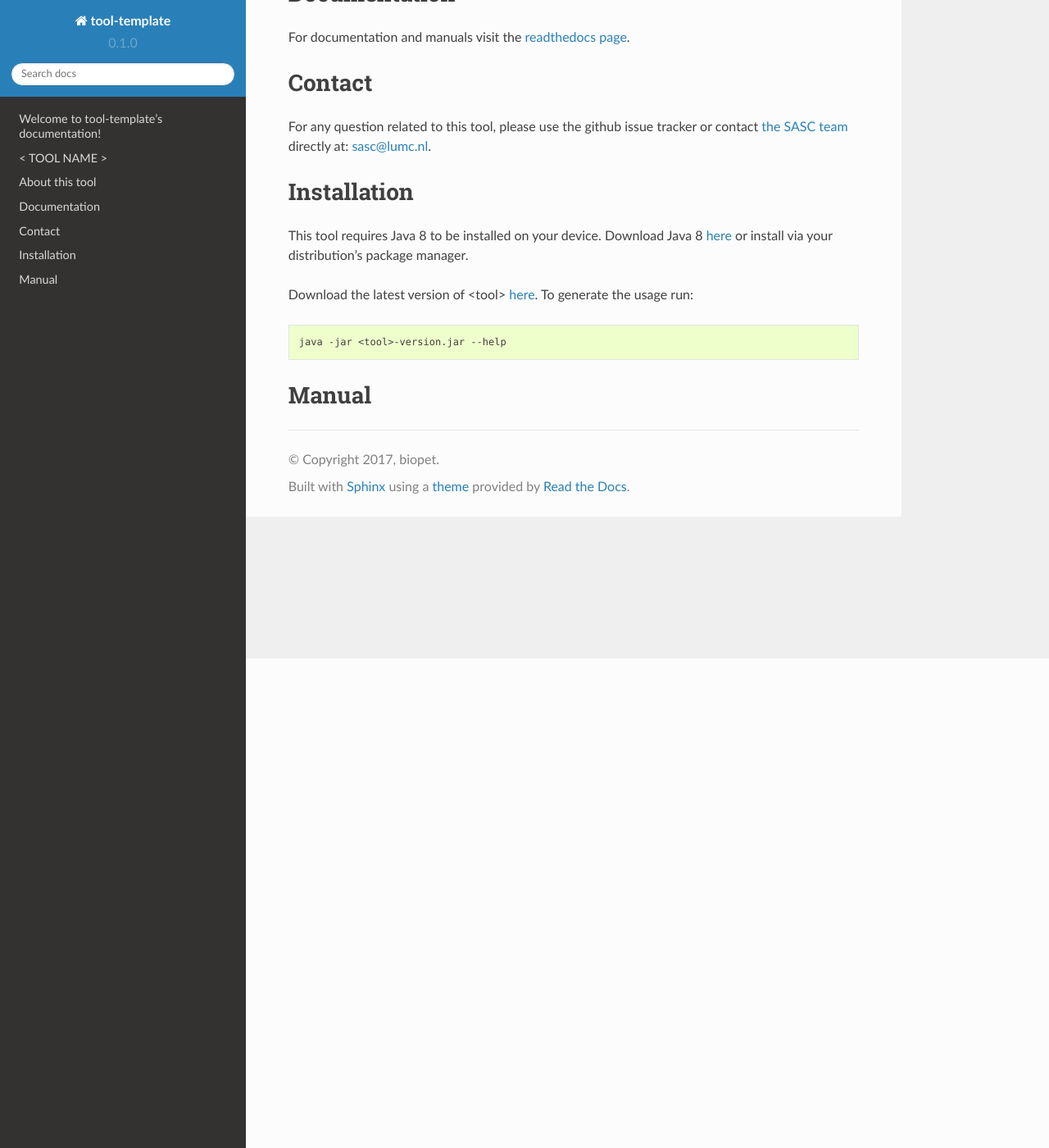
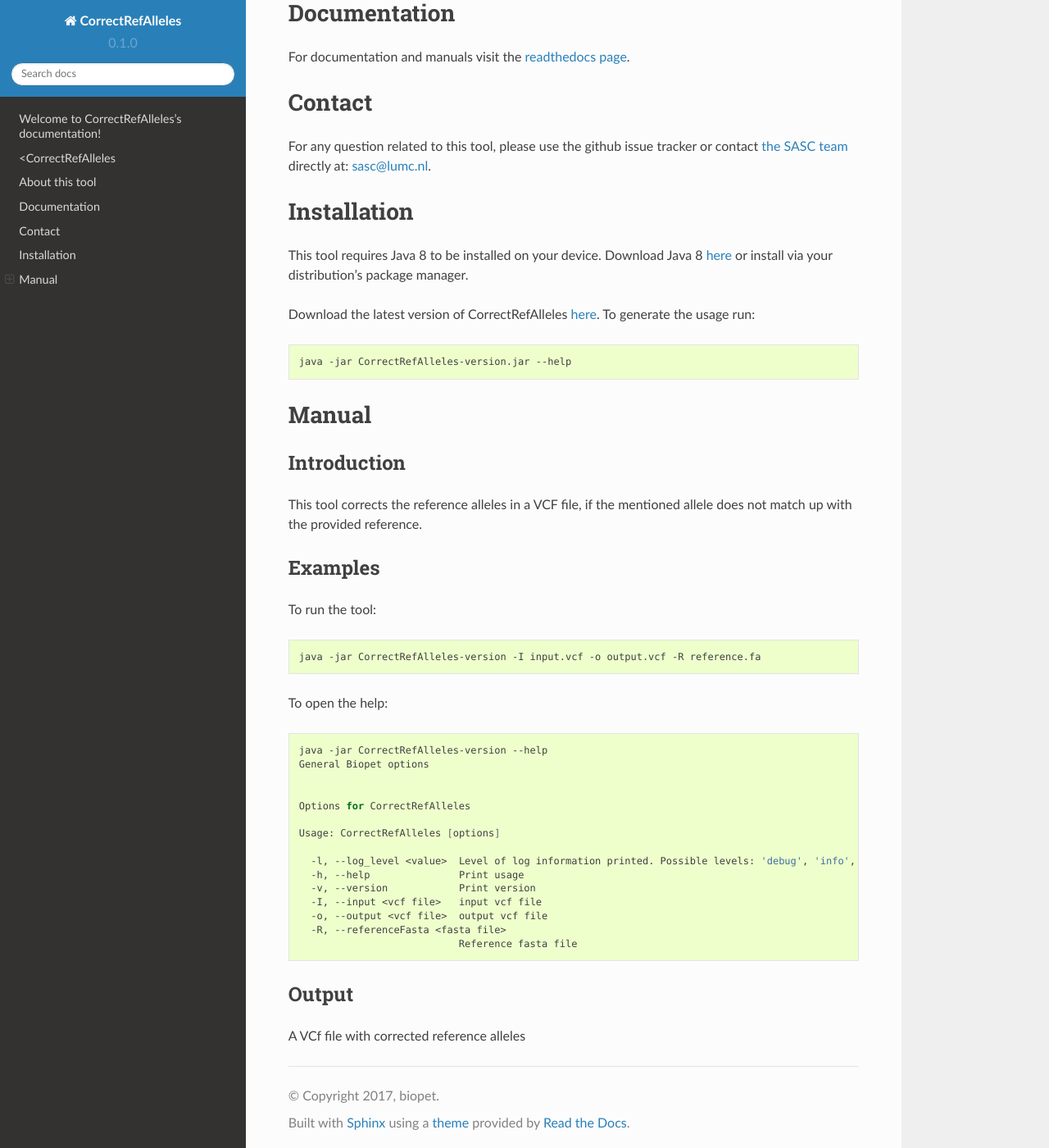
Before and after one commit to biopet/correctrefalleles, a Sphinx documentation site: the page built from docs/index.rst, in a window 1280 px wide and 1400 px high, scrolled down 597 px. Shown: the whole window at 82% size. Built offline with Sphinx 7.4.7 and the Read the Docs theme 2.0.0, drawn with Linux system fonts in a browser that asks for light colours; some of the changed text lies outside the part shown.

Commit message:
documentation

````diff
--- a/README.md
+++ b/README.md
@@ -1,20 +1,19 @@
 TODO:
-- Update this file
 - Update docs/manual.md
 - Update index.rst
 - Update docs/installation.md
 - Make sure all links are correct
 
-#  < TOOL NAME >
+#  <CorrectRefAlleles
 This tool is part of BIOPET tool suite that is developed at LUMC by [the SASC team](http://sasc.lumc.nl/).
 Each tool in the BIOPET tool suite is meant to offer a standalone function that can be used to perform a
 dedicate data analysis task or added as part of [BIOPET pipelines](http://biopet-docs.readthedocs.io/en/latest/).
 
 #  About this tool
-<Description of a tool>
+This tool corrcts the refrence alleles in a VCF file.
 
 #  Documentation
-For documentation and manuals visit the [readthedocs page](http://biopet-toolName.readthedocs.io/en/latest/).
+For documentation and manuals visit the [readthedocs page](http://biopet-CorrectRefAlleles.readthedocs.io/en/latest/).
 
 
 #  Contact
--- a/docs/INSTALLATION.md
+++ b/docs/INSTALLATION.md
@@ -3,8 +3,8 @@ This tool requires Java 8 to be installed on your device. Download Java 8
 [here](http://www.oracle.com/technetwork/java/javase/downloads/jre8-downloads-2133155.html)
 or install via your distribution's package manager.
 
-Download the latest version of <tool> [here](https://github.com/biopet/INSERTTOOLNAMEHERE/releases/).
+Download the latest version of CorrectRefAlleles [here](https://github.com/biopet/CorrectRefAlleles/releases/).
 To generate the usage run:
 ```bash
-java -jar <tool>-version.jar --help
+java -jar CorrectRefAlleles-version.jar --help
 ```
--- a/docs/MANUAL.md
+++ b/docs/MANUAL.md
@@ -1,3 +1,34 @@
 # Manual
 
-<Elaborate usage description>
+## Introduction
+This tool corrects the reference alleles in a VCF file, if the mentioned allele does not match up with the provided
+reference.
+
+## Examples
+To run the tool:
+```bash
+java -jar CorrectRefAlleles-version -I input.vcf -o output.vcf -R reference.fa
+```
+
+To open the help:
+```bash
+java -jar CorrectRefAlleles-version --help
+General Biopet options
+
+
+Options for CorrectRefAlleles
+
+Usage: CorrectRefAlleles [options]
+
+  -l, --log_level <value>  Level of log information printed. Possible levels: 'debug', 'info', 'warn', 'error'
+  -h, --help               Print usage
+  -v, --version            Print version
+  -I, --input <vcf file>   input vcf file
+  -o, --output <vcf file>  output vcf file
+  -R, --referenceFasta <fasta file>
+                           Reference fasta file
+
+```
+
+## Output
+A VCf file with corrected reference alleles
--- a/docs/conf.py
+++ b/docs/conf.py
@@ -49,7 +49,7 @@ source_suffix = ['.rst', '.md']
 master_doc = 'index'
 
 # General information about the project.
-project = u'tool-template'
+project = u'CorrectRefAlleles'
 copyright = u'2017, biopet'
 author = u'biopet'
 
@@ -118,7 +118,7 @@ html_sidebars = {
 # -- Options for HTMLHelp output ------------------------------------------
 
 # Output file base name for HTML help builder.
-htmlhelp_basename = 'tool-templatedoc'
+htmlhelp_basename = 'CorrectRefAllelesdoc'
 
 
 # -- Options for LaTeX output ---------------------------------------------
@@ -145,7 +145,7 @@ latex_elements = {
 # (source start file, target name, title,
 #  author, documentclass [howto, manual, or own class]).
 latex_documents = [
-    (master_doc, 'tool-template.tex', u'tool-template Documentation',
+    (master_doc, 'CorrectRefAlleles.tex', u'CorrectRefAlleles Documentation',
      u'biopet', 'manual'),
 ]
 
@@ -155,7 +155,7 @@ latex_documents = [
 # One entry per manual page. List of tuples
 # (source start file, name, description, authors, manual section).
 man_pages = [
-    (master_doc, 'tool-template', u'tool-template Documentation',
+    (master_doc, 'CorrectRefAlleles', u'CorrectRefAlleles Documentation',
      [author], 1)
 ]
 
@@ -166,7 +166,7 @@ man_pages = [
 # (source start file, target name, title, author,
 #  dir menu entry, description, category)
 texinfo_documents = [
-    (master_doc, 'tool-template', u'tool-template Documentation',
-     author, 'tool-template', 'One line description of project.',
+    (master_doc, 'CorrectRefAlleles', u'CorrectRefAlleles Documentation',
+     author, 'CorrectRefAlleles', 'Correct reference alleles in VCF files.',
      'Miscellaneous'),
 ]
--- a/docs/index.rst
+++ b/docs/index.rst
@@ -1,9 +1,9 @@
-.. tool-template documentation master file, created by
+.. CorrectRefAlleles documentation master file, created by
    sphinx-quickstart on Thu Oct 12 09:56:27 2017.
    You can adapt this file completely to your liking, but it should at least
    contain the root `toctree` directive.
 
-Welcome to tool-template's documentation!
+Welcome to CorrectRefAlleles's documentation!
 =========================================
 
 .. mdinclude:: ../README.md
````
Also changed, not shown: 1 other file.
